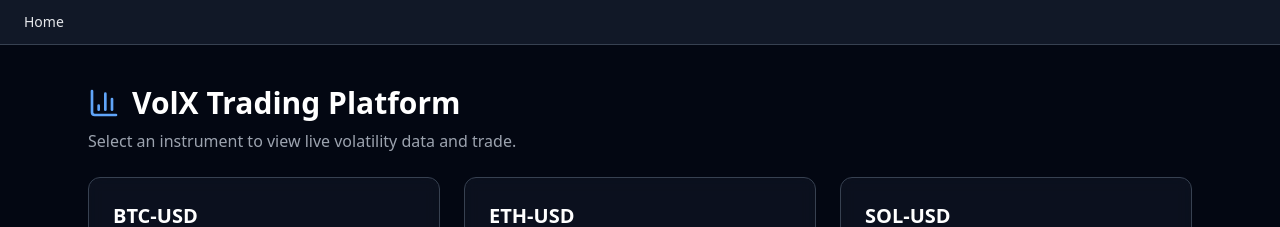
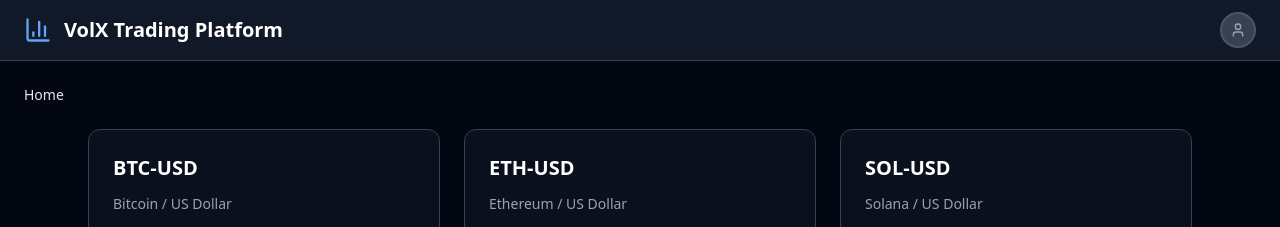
Before and after one commit to PurvaT/VolX, a Next.js app: page / in a window 1280 px wide. Shown: the top 227 px of the page. Built offline with nearby package versions, Linux system fonts and the light colour scheme; no server answers.

Commit message:
added user avatar

```diff
--- a/src/app/[symbol]/page.tsx
+++ b/src/app/[symbol]/page.tsx
@@ -2,6 +2,8 @@
 import { useParams } from "next/navigation";
 import VolatilityTradingPlatform from "../../components/btc-volatility-platform";
 import Breadcrumb from "app/assets/common/breadcrumb";
+import Header from "app/assets/common/header";
+import Footer from "app/assets/common/footer";
 
 export default function SymbolPage() {
   const params = useParams();
@@ -9,6 +11,7 @@ export default function SymbolPage() {
 
   return (
     <div>
+      <Header />
       <Breadcrumb items={[
         { label: "Home", href: "/" },
         { label: decodeURIComponent(symbol) },
@@ -16,6 +19,7 @@ export default function SymbolPage() {
 
       {/* Page content */}
       <VolatilityTradingPlatform symbol={decodeURIComponent(symbol)} />
+      <Footer />
     </div>
   );
 }
--- a/src/app/page.tsx
+++ b/src/app/page.tsx
@@ -73,9 +73,8 @@ export default function Home() {
 
   return (
     <div className="min-h-screen bg-gray-950 text-white">
+      <Header />
       <Breadcrumb items={[{ label: "Home" }]} />
-
-      <Header />
 
       {/* Cards grid */}
       <main className="px-6 pb-12 max-w-6xl mx-auto">
--- a/src/assets/common/breadcrumb.tsx
+++ b/src/assets/common/breadcrumb.tsx
@@ -11,7 +11,7 @@ interface BreadcrumbProps {
 
 const Breadcrumb = ({ items }: BreadcrumbProps) => {
   return (
-    <nav className="bg-gray-900 px-6 py-3 text-sm text-gray-400 border-b border-gray-700">
+    <nav className="px-6 py-3 text-sm text-gray-400 my-3">
       <ol className="flex items-center gap-2">
         {items.map((item, index) => (
           <li key={index} className={item.href ? "" : "text-gray-200"}>
--- a/src/assets/common/header.tsx
+++ b/src/assets/common/header.tsx
@@ -1,21 +1,26 @@
-import { BarChart3 } from "lucide-react";
+import Link from "next/link";
+import { BarChart3, User } from "lucide-react";
 
 interface HeaderProps {
-  title?: string;
-  subtitle?: string;
+  avatarUrl?: string;
 }
 
-const Header = ({
-  title = "VolX Trading Platform",
-  subtitle = "Select an instrument to view live volatility data and trade.",
-}: HeaderProps) => {
+const Header = ({ avatarUrl }: HeaderProps) => {
   return (
-    <header className="px-6 pt-10 pb-6 max-w-6xl mx-auto">
-      <div className="flex items-center gap-3 mb-2">
-        <BarChart3 className="w-8 h-8 text-blue-400" />
-        <h1 className="text-3xl font-bold">{title}</h1>
+    <header className="bg-gray-900 border-b border-gray-700 px-6 py-3">
+      <div className="flex items-center justify-between">
+        <Link href="/" className="flex items-center gap-3 hover:opacity-80 transition-opacity">
+          <BarChart3 className="w-7 h-7 text-blue-400" />
+          <span className="text-xl font-bold text-white">VolX Trading Platform</span>
+        </Link>
+        <div className="w-9 h-9 rounded-full bg-gray-700 border-2 border-gray-600 overflow-hidden flex items-center justify-center cursor-pointer">
+          {avatarUrl ? (
+            <img src={avatarUrl} alt="Profile" className="w-full h-full object-cover" />
+          ) : (
+            <User className="w-4 h-4 text-gray-400" />
+          )}
+        </div>
       </div>
-      {subtitle && <p className="text-gray-400">{subtitle}</p>}
     </header>
   );
 };
```
